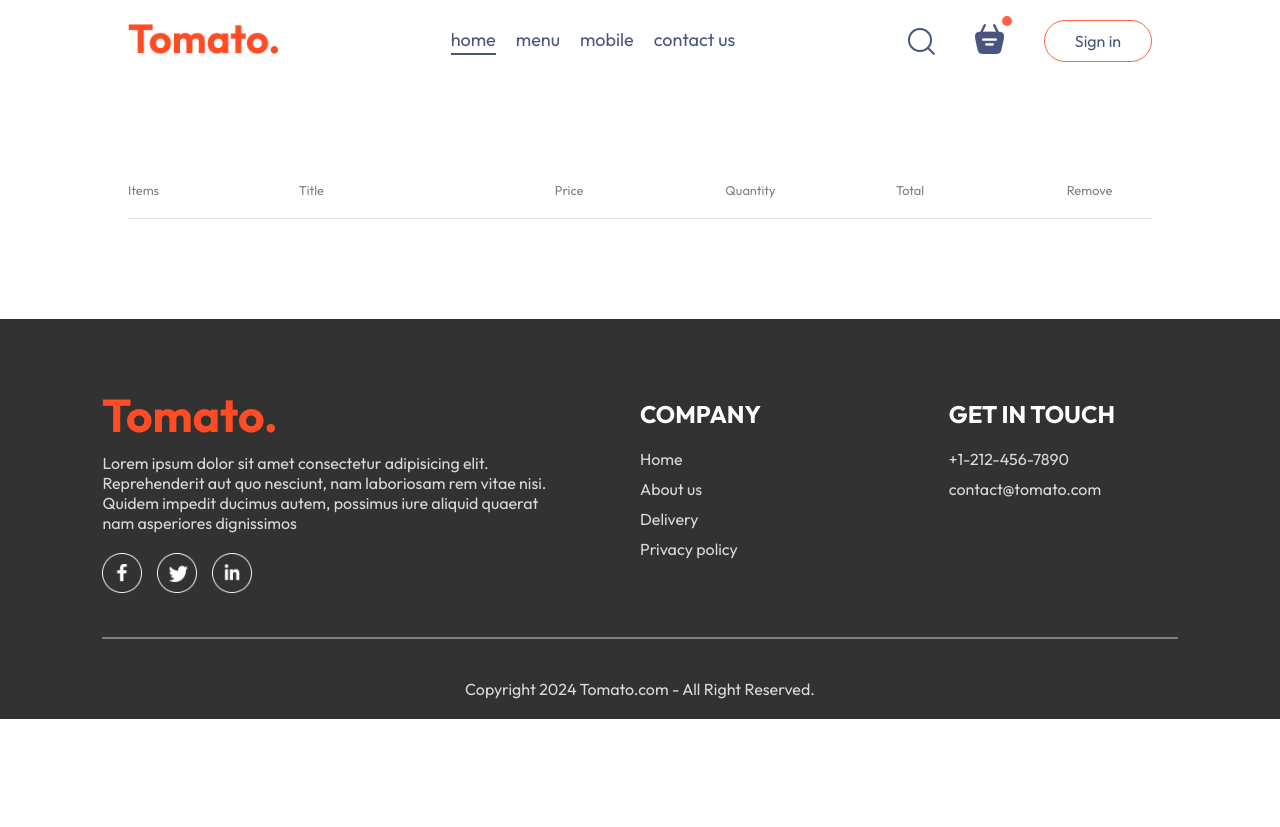
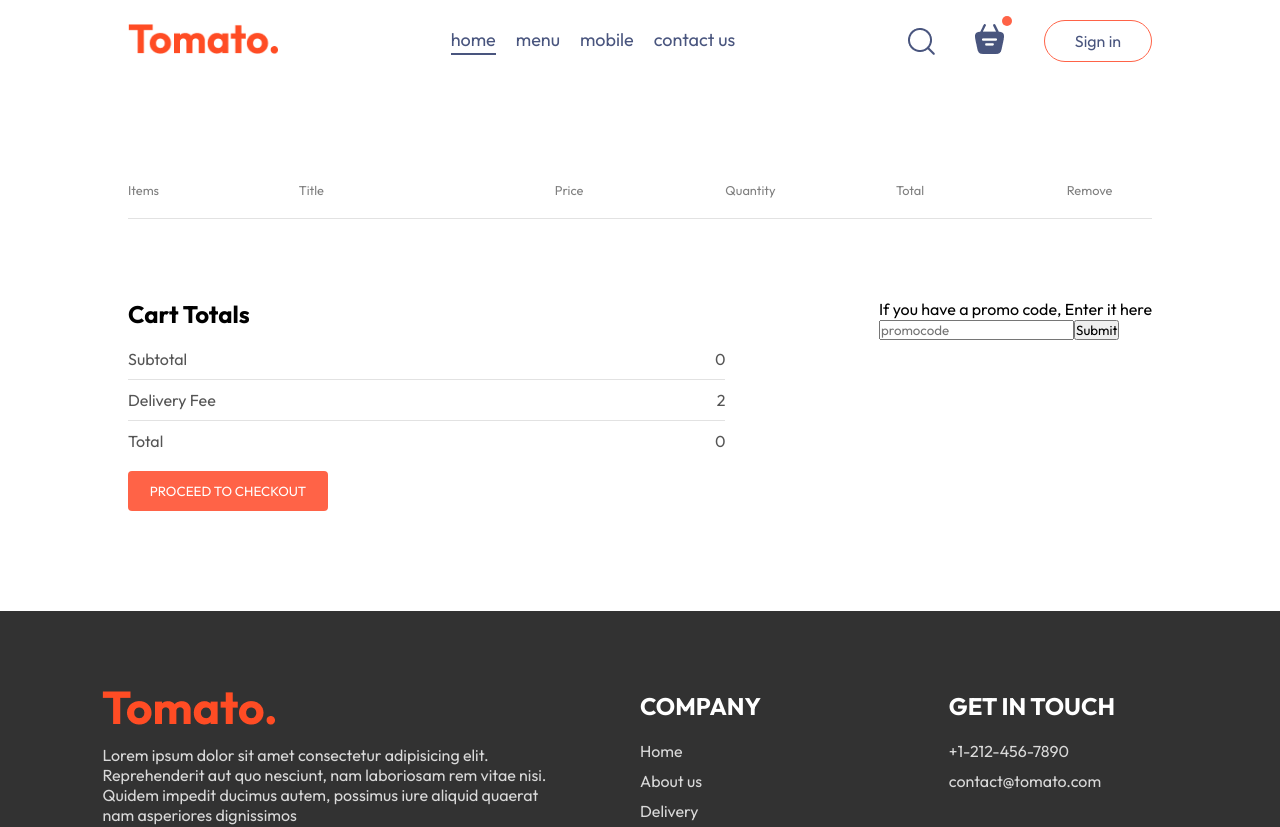
Before and after one commit to Diksha6057/Savora, a React (Vite) app: page /cart in a window 1280 px wide. Shown: the top 827 px of the page. Before the commit the page ends 800 px from the top, so only its background shows below. Built offline with nearby package versions, Linux system fonts and the light colour scheme.

Commit message:
Added styling to cart page

```diff
--- a/src/pages/Cart/Cart.css
+++ b/src/pages/Cart/Cart.css
@@ -25,3 +25,35 @@
 {
     cursor: pointer;
 }
+.cart-bottom{
+    margin-top: 80px;
+    display: flex;
+    justify-content: space-between;
+    gap: max(12vw,20px);
+}
+.cart-total{
+    flex: 1;
+    display: flex;
+    flex-direction: column;
+    gap: 20px;
+}
+.cart-total-details{
+    display: flex;
+    justify-content: space-between;
+    color: #555;
+}
+.cart-total hr{
+    margin: 10px 0px;
+}
+.cart-total button{
+    border: none;
+    color: white;
+    background-color: tomato;
+    width: max(15vw,200px);
+    padding: 12px 0px;
+    border-radius: 4px;
+    cursor: pointer;
+}
+.cart-promocode{
+
+}
--- a/src/pages/Cart/Cart.jsx
+++ b/src/pages/Cart/Cart.jsx
@@ -37,6 +37,38 @@
 }
         })}
       </div>
+      <div className="cart-bottom">
+        <div className="cart-total">
+          <h2>Cart Totals</h2>
+          <div>
+            <div className="cart-total-details">
+              <p>Subtotal</p>
+              <p>{0}</p>
+            </div>
+            <hr />
+            <div className="cart-total-details">
+              <p>Delivery Fee</p>
+              <p>{2}</p>
+            </div>
+            <hr />
+            <div className="cart-total-details">
+              <p>Total</p>
+              <p>{0}</p>
+            </div>
+             </div>
+            <button>PROCEED TO CHECKOUT</button>
+
+        </div>
+        <div className="cart-promocde">
+          <div>
+            <p>If you have a promo code, Enter it here</p>
+            <div className="cart-promocode-input">
+              <input type="text" placeholder='promocode' />
+              <button>Submit</button>
+            </div>
+          </div>
+        </div>
+      </div>
     </div>
   )
 }
```
